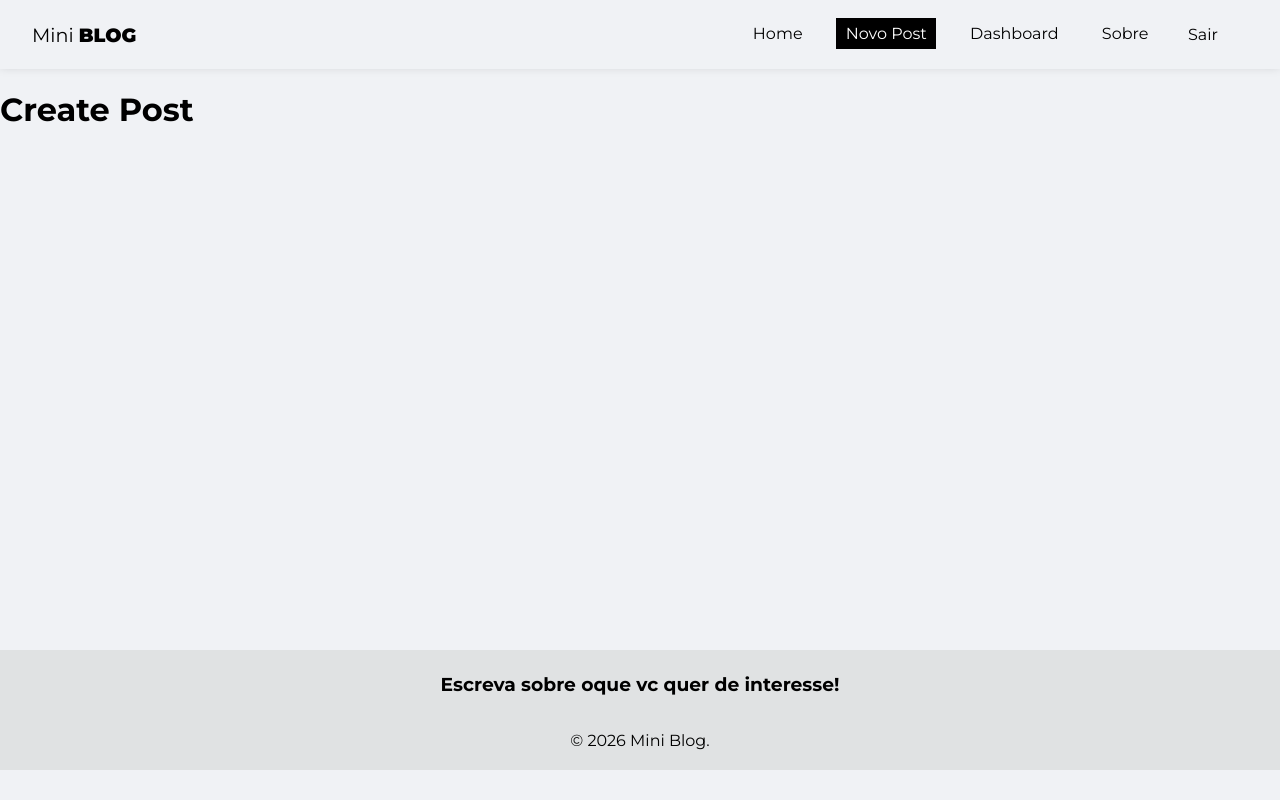
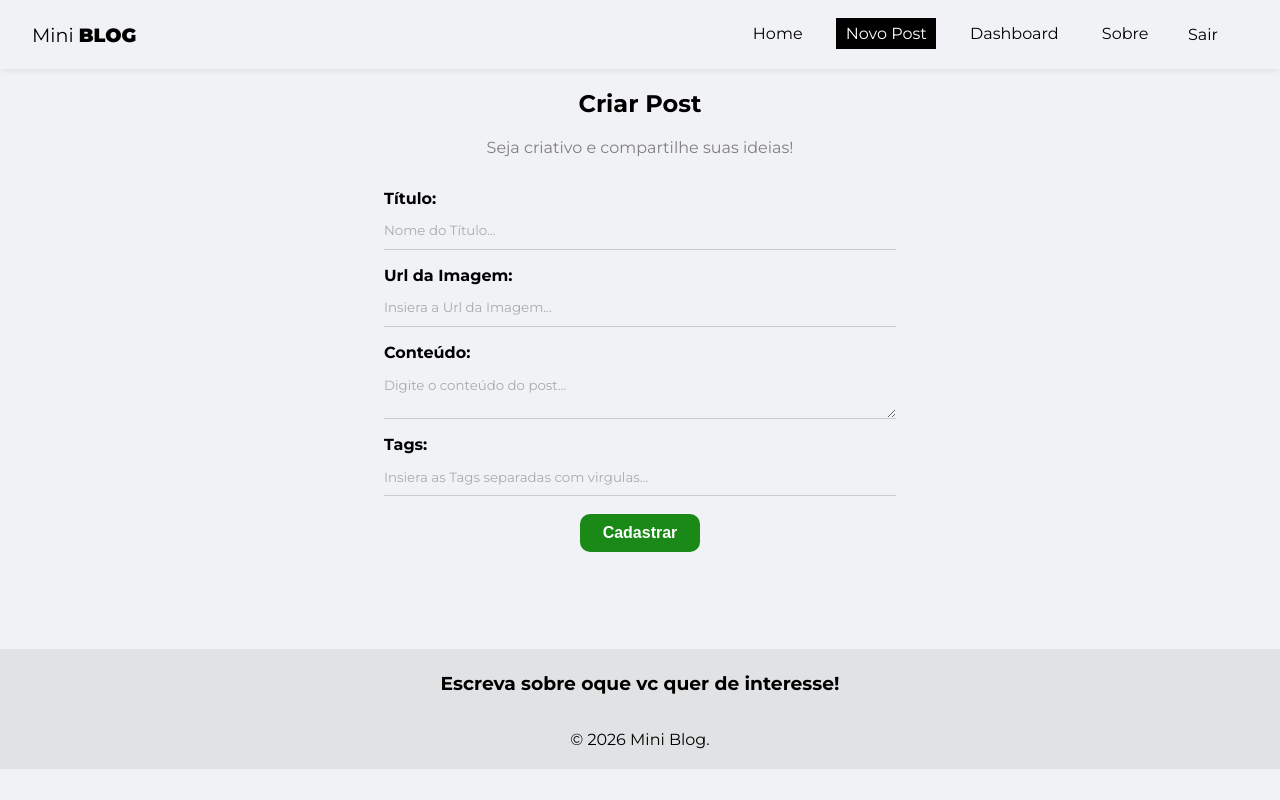
Before and after one commit to Drei08/mini-blog, a React (Create React App) app: page /post/create in a window 1280 px wide. Built offline with nearby package versions, Linux system fonts and the light colour scheme; no server answers; sample sign-in values are in the browser's storage.

Commit message:
CreatePost

```diff
--- a/src/pages/CreatePost/CreatePost.js
+++ b/src/pages/CreatePost/CreatePost.js
@@ -1,9 +1,69 @@
 import styles from './CreatePost.module.css';
 
+import { useState } from 'react';
+import { useNavigate } from 'react-router-dom';
+import { useAuthValue } from '../../context/AuthContext';
+
+
 const CreatePost = () => {
+
+  const [title, setTitle] = useState('');
+  const [image, setImage] = useState('');
+  const [body, setBody] = useState('');
+  const [tags, setTags] = useState([]);
+  const [formError, setFormError] = useState('');
+
+  const handleSubmit = (e) => {
+    e.preventDefault();
+  }
+
   return (
-    <div>
-      <h1>Create Post</h1>
+    <div className={styles.create_post}>
+      <h2>Criar Post</h2>
+      <p>Seja criativo e compartilhe suas ideias!</p>
+      <form onSubmit={handleSubmit}>
+        <label>
+          <span>Título:</span>
+          <input type="text"
+          name="title"
+          required
+          placeholder="Nome do Título..."
+          onChange={(e) => setTitle(e.target.value)}
+          value={title} />
+        </label>
+         <label>
+          <span>Url da Imagem:</span>
+          <input type="text"
+          name="image"
+          required
+          placeholder="Insiera a Url da Imagem..."
+          onChange={(e) => setImage(e.target.value)}
+          value={image} />
+        </label>
+         <label>
+          <span>Conteúdo:</span>
+          <textarea name="body"
+          required
+          placeholder="Digite o conteúdo do post..."
+          onChange={(e) => setBody(e.target.value)}
+          value={body}>
+          </textarea>
+        </label>
+        <label>
+          <span>Tags:</span>
+          <input type="text"
+          name="tags"
+          required
+          placeholder="Insiera as Tags separadas com virgulas..."
+          onChange={(e) => setTags(e.target.value)}
+          value={tags} />
+        </label>
+        <button className="btn">Cadastrar</button>
+        {/* {!loading && <button className="btn">Cadastrar</button>}
+        {loading && <button className="btn" disabled>Cadastrando...</button>}
+        {/* Exibe mensagem de erro, se houver */}
+        {/* {error && <p className="error">{error}</p>} */}
+      </form>
     </div>
   )
 }
--- a/src/pages/CreatePost/CreatePost.module.css
+++ b/src/pages/CreatePost/CreatePost.module.css
@@ -0,0 +1,12 @@
+.create_post {
+  text-align: center;
+}
+
+.create_post h2 {
+  font-size: 1.5rem;
+}
+
+.create_post p {
+  color: #807f7f;
+  margin-bottom: 2rem;
+}
```
